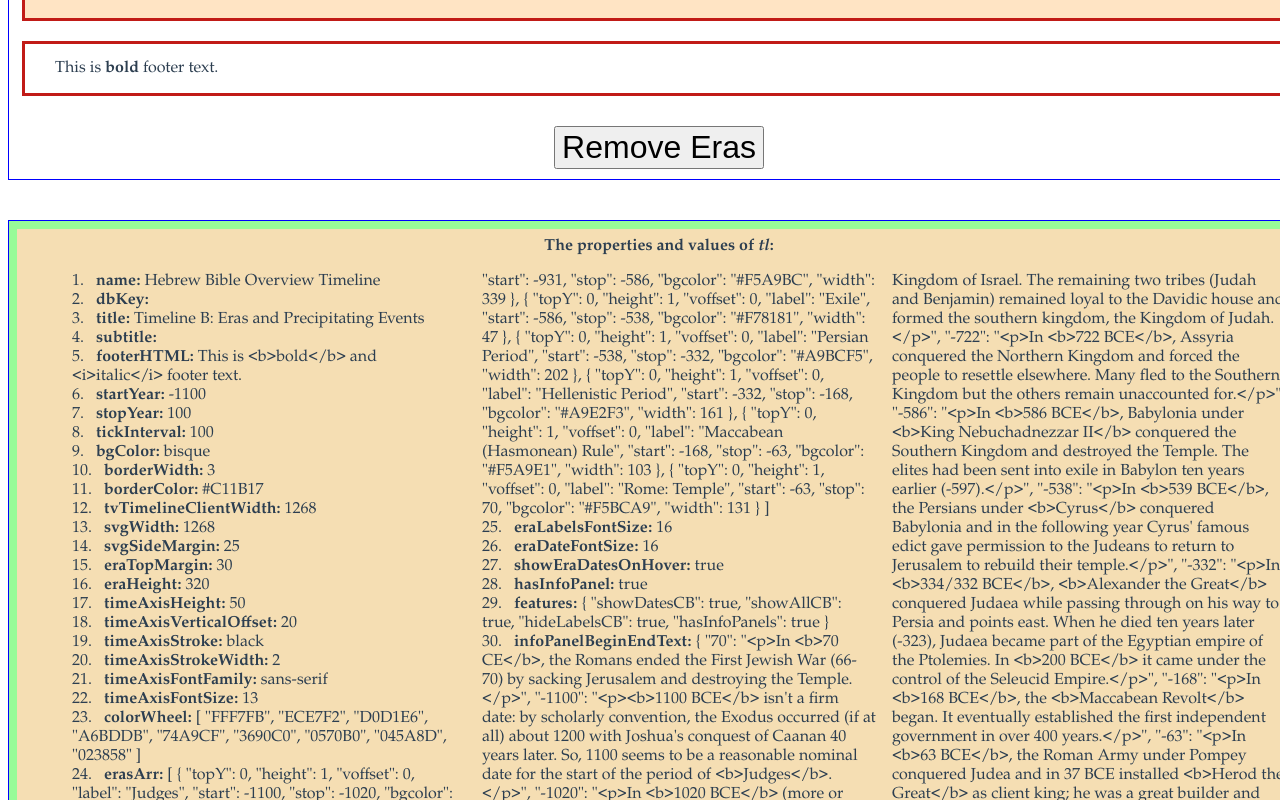
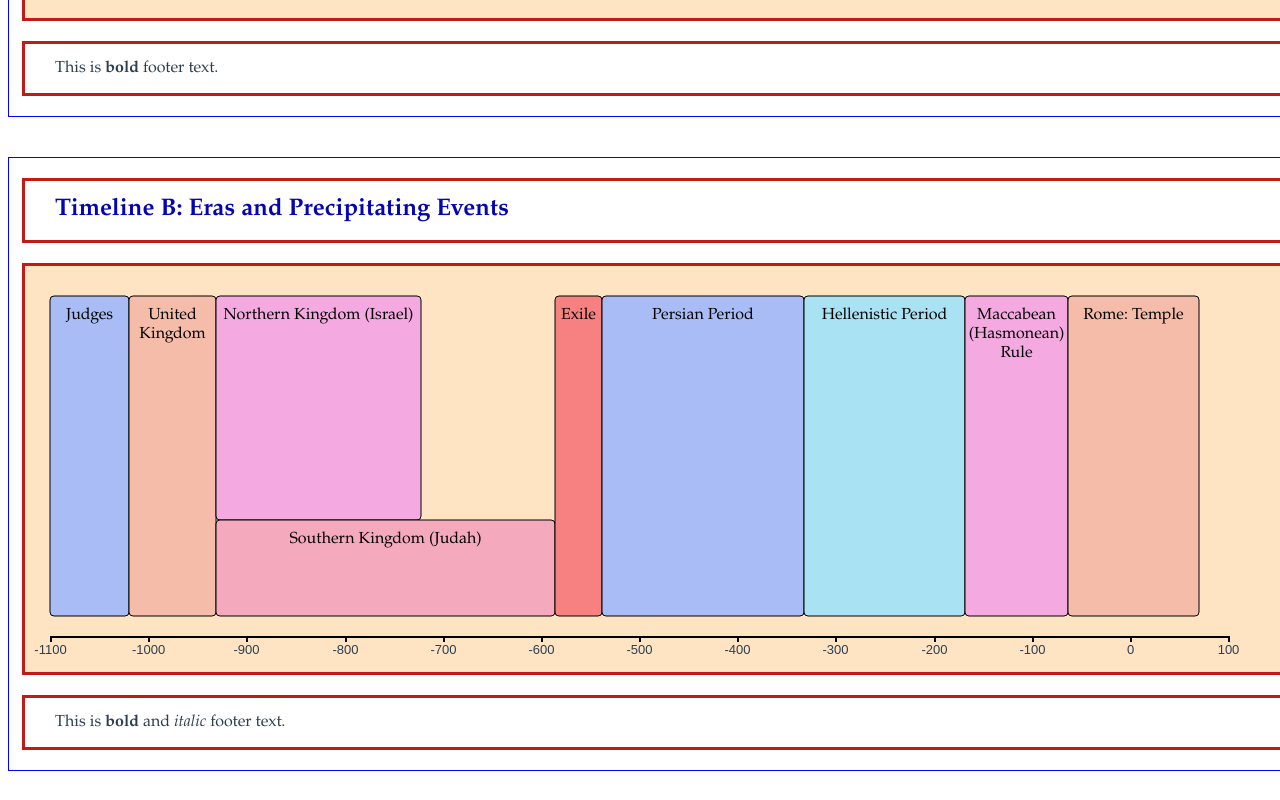
Before and after one commit to bruml2/studio1, a Vue app: page / in a window 1280 px wide. Shown: the part 1100-1900 px from the top of the page. Built offline with nearby package versions, Linux system fonts and the light colour scheme.

Commit message:
eras working

```diff
--- a/src/App.vue
+++ b/src/App.vue
@@ -11,7 +11,7 @@
     </div>
     <TimelineView timelineID="timelineA" :timeline="timelineA" :tvcWidth="tvcWidth" :showProlog="true" />
     <div style="height: 40px;"></div>
-    <TimelineView timelineID="timelineB" :timeline="timelineB" :tvcWidth="tvcWidth" :showProlog="true" />
+    <TimelineView timelineID="timelineB" :timeline="timelineB" :tvcWidth="tvcWidth" />
     <div style="height: 40px;"></div>
     <TimelineView timelineID="timelineC" :timeline="timelineC" :tvcWidth="tvcWidth"/>
     <div style="height: 40px;"></div>
--- a/src/components/TimelineView.vue
+++ b/src/components/TimelineView.vue
@@ -36,7 +36,6 @@
     </div>
     <div class="tvFooter" v-html="tl.footerHTML">
     </div>
-    <button @click="removeExistingEras" style="margin: 10px; font-size: 2rem;">Remove Eras</button>
   </div>
 </template>
 
@@ -114,6 +113,7 @@
           "hasInfoPanel": false
         },
         rootEl: null,
+        showLabelSizes: false
       }
     },
     computed: {
@@ -307,7 +307,7 @@
             .style("position", "absolute")
             .style("visibility", "hidden");
         // nested function ==============================
-        const getLeftAndStoreWidth = function(d) {
+        const getLeftAndStoreWidth = function(d, self) {
           // does widest word overflow? Sort by length descending;
           let words = d.label.split(/ /);
           let longestWord = words.sort((a,b) => b.length - a.length)[0];
@@ -322,7 +322,7 @@
           if (widthOfEra > longestWordWidth) {
             /* If the longest word will fit in era, set width to that of era
                and position div at start year; */
-            console.log("Fits: " + longestWord + " is " + longestWordWidth + " in " + widthOfEra)
+            if (self.showLabelSizes) console.log("Fits: " + longestWord + " is " + longestWordWidth + " in " + widthOfEra)
             d.width = widthOfEra
             return tl.timeScaleFn(d.start) + "px" /* + tl.svgSideMargin + "px"; */
           } else {
@@ -332,7 +332,7 @@
             // left is to the left of start by half of excess width + 2;
             let left = Math.ceil(tl.timeScaleFn(d.start) -
                             ((longestWordWidth - widthOfEra + 2) / 2));
-            console.log("Doesn't fit: " + longestWord + " starts " + (tl.timeScaleFn(d.start) - left) + " to the left of startYear")
+            if (self.showLabelSizes) console.log("Doesn't fit: " + longestWord + " starts " + (tl.timeScaleFn(d.start) - left) + " to the left of startYear")
             return left + "px";
           }
         }; // end of function def;
@@ -344,7 +344,7 @@
           .append("div")
             .attr("class", "eraLabel")
             .attr("id", d => d.label.replace(/\W/g, "") + "Label")
-            .style("left", d => getLeftAndStoreWidth(d))
+            .style("left", d => getLeftAndStoreWidth(d, this))
             .style("top", d => tl.eraTopMargin + 10 + (d.topY * tl.eraHeight) + d.voffset + "px")
             .style("width", d => d.width + "px")
             .text(d => d.label)
```
